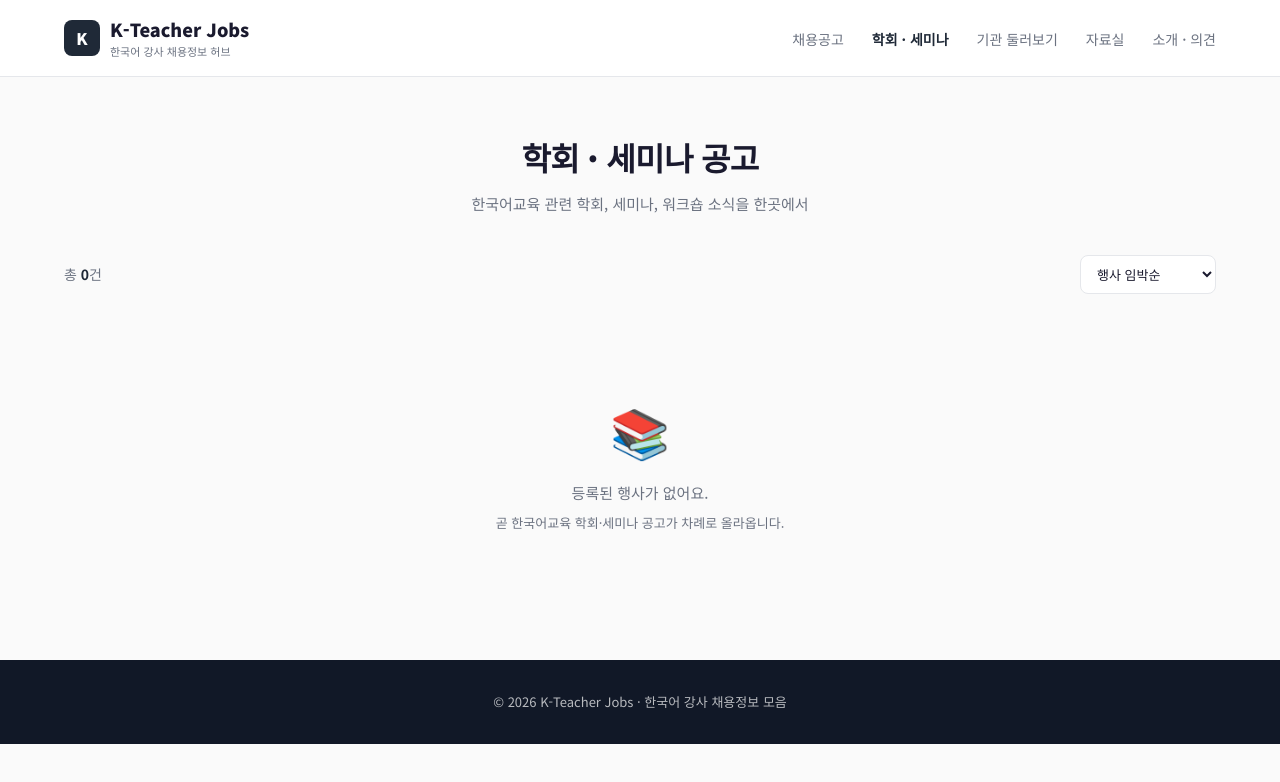
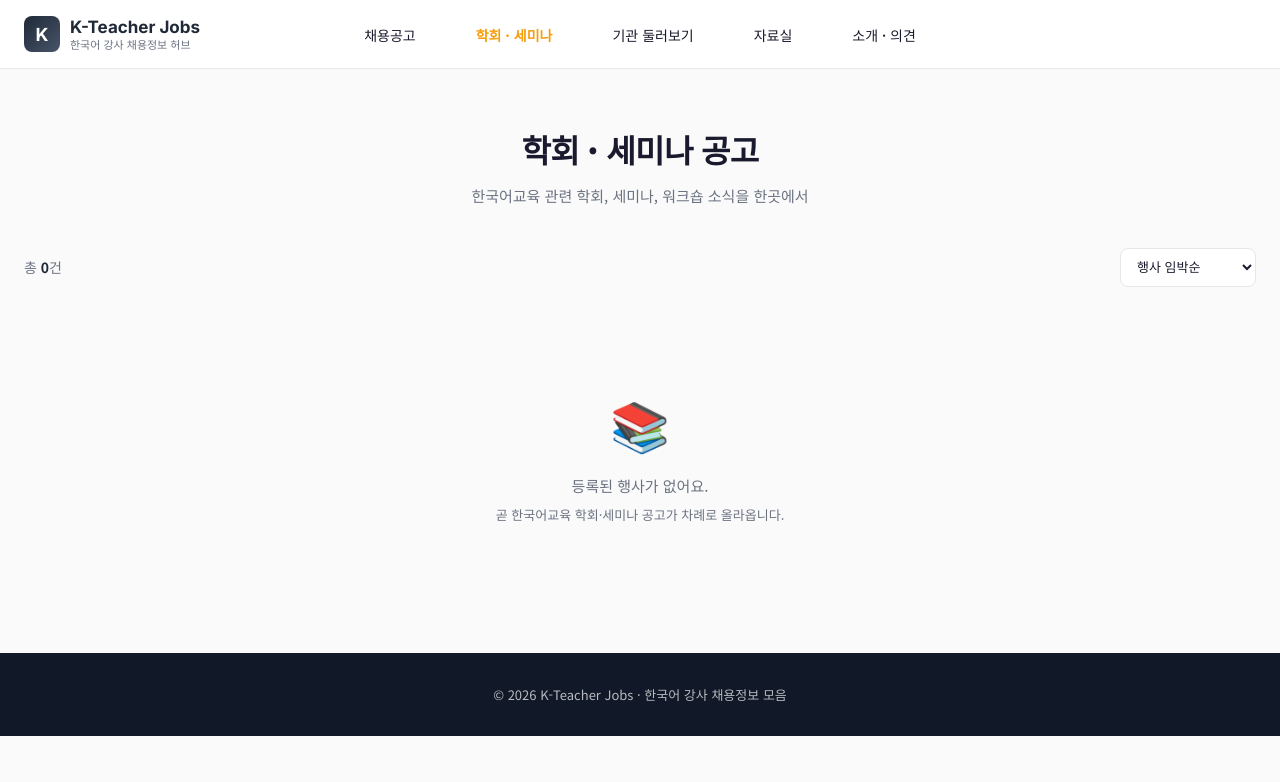
Before and after one commit to kteacherjobs-alt/kteacher-jobs, a website: page events.html in a window 1280 px wide. Drawn offline with Linux system fonts and the light colour scheme.

Commit message:
Fix events.html: align header/nav/footer/styles with other pages

```diff
--- a/events.html
+++ b/events.html
@@ -14,6 +14,8 @@
     --primary-light: #475569;
     --accent: #F59E0B;
     --accent-soft: #FCD34D;
+    --success: #2A9D8F;
+    --warning: #E9C46A;
     --bg: #FAFAFA;
     --bg-soft: #FFFFFF;
     --card: #FFFFFF;
@@ -39,6 +41,7 @@
   }
   button { font-family: inherit; cursor: pointer; border: none; background: none; color: inherit; }
   a { color: inherit; text-decoration: none; }
+  input { font-family: inherit; }
 
   /* === Header === */
   header {
@@ -47,37 +50,45 @@
     position: sticky;
     top: 0;
     z-index: 100;
+    backdrop-filter: blur(8px);
+    background: rgba(255,255,255,0.95);
   }
   .header-inner {
-    max-width: 1200px;
+    max-width: 1280px;
     margin: 0 auto;
     padding: 16px 24px;
+    display: grid;
+    grid-template-columns: 1fr auto 1fr;
+    align-items: center;
+    gap: 24px;
+  }
+  .logo { display: flex; align-items: center; gap: 10px; justify-self: start; }
+  .logo-mark {
+    width: 36px;
+    height: 36px;
+    background: linear-gradient(135deg, var(--primary), var(--primary-light));
+    border-radius: 8px;
     display: flex;
     align-items: center;
-    justify-content: space-between;
+    justify-content: center;
+    color: white;
+    font-weight: 900;
+    font-size: 18px;
+    font-family: 'Inter';
   }
-  .logo { display: flex; align-items: center; gap: 10px; }
-  .logo-mark {
-    width: 36px; height: 36px;
-    background: var(--primary);
-    color: white;
-    border-radius: 8px;
-    display: grid; place-items: center;
-    font-weight: 900;
-    font-size: 16px;
-  }
-  .logo-text { font-weight: 900; font-size: 18px; }
-  .logo-sub { font-size: 11px; color: var(--text-secondary); }
-  nav ul { list-style: none; display: flex; gap: 28px; align-items: center; }
+  .logo-text { display: flex; flex-direction: column; line-height: 1.1; }
+  .logo-en { font-weight: 700; font-size: 17px; color: var(--primary); font-family: 'Inter'; }
+  .logo-ko { font-size: 11px; color: var(--text-secondary); margin-top: 2px; }
+  nav { justify-self: center; }
+  nav ul { display: flex; list-style: none; gap: 60px; align-items: center; }
   nav a {
     font-size: 14px;
     font-weight: 500;
-    color: var(--text-secondary);
-    padding: 8px 0;
-    transition: color 0.15s;
+    color: var(--text);
+    transition: color 0.2s;
   }
-  nav a:hover, nav a.active { color: var(--primary); }
-  nav a.active { font-weight: 700; }
+  nav a:hover, nav a.active { color: var(--accent); }
+  nav a.active { font-weight: 600; }
 
   /* === Hero === */
   .hero {
@@ -98,7 +109,7 @@
   }
 
   /* === Results bar === */
-  .results-wrap { max-width: 1200px; margin: 0 auto; padding: 12px 24px 48px; }
+  .results-wrap { max-width: 1280px; margin: 0 auto; padding: 12px 24px 48px; }
   .results-header {
     display: flex;
     align-items: center;
@@ -274,28 +285,32 @@
     text-align: center;
     font-size: 13px;
   }
+  footer a { color: rgba(255,255,255,0.9); margin: 0 12px; }
 
   @media (max-width: 768px) {
+    .header-inner { grid-template-columns: auto 1fr; gap: 12px; }
+    nav { justify-self: end; }
     nav ul { gap: 16px; }
+    nav a { font-size: 13px; }
     .hero h1 { font-size: 24px; }
-    nav a { font-size: 13px; }
   }
 </style>
 </head>
 <body>
+
 <header>
   <div class="header-inner">
     <a href="index.html" class="logo">
       <div class="logo-mark">K</div>
-      <div>
-        <div class="logo-text">K-Teacher Jobs</div>
-        <div class="logo-sub">한국어 강사 채용정보 허브</div>
+      <div class="logo-text">
+        <div class="logo-en">K-Teacher Jobs</div>
+        <div class="logo-ko">한국어 강사 채용정보 허브</div>
       </div>
     </a>
     <nav>
       <ul>
         <li><a href="index.html">채용공고</a></li>
-        <li><a href="#" class="active">학회 · 세미나</a></li>
+        <li><a href="events.html" class="active">학회 · 세미나</a></li>
         <li><a href="institutions.html">기관 둘러보기</a></li>
         <li><a href="library.html">자료실</a></li>
         <li><a href="about.html">소개 · 의견</a></li>
```
